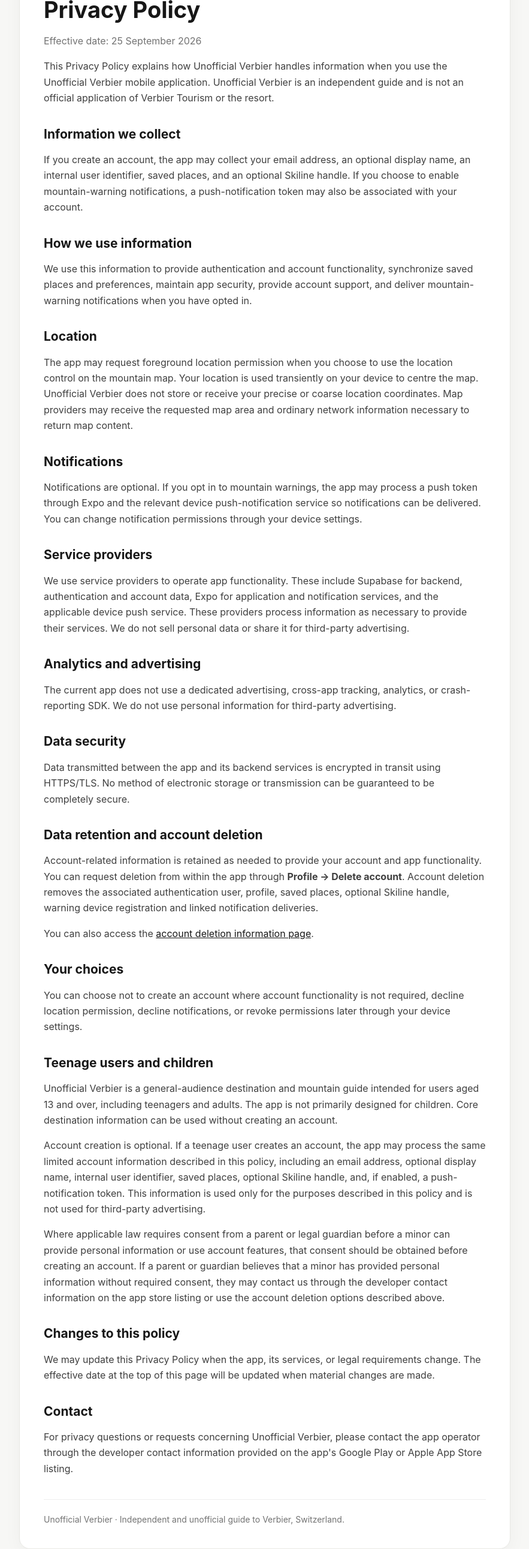
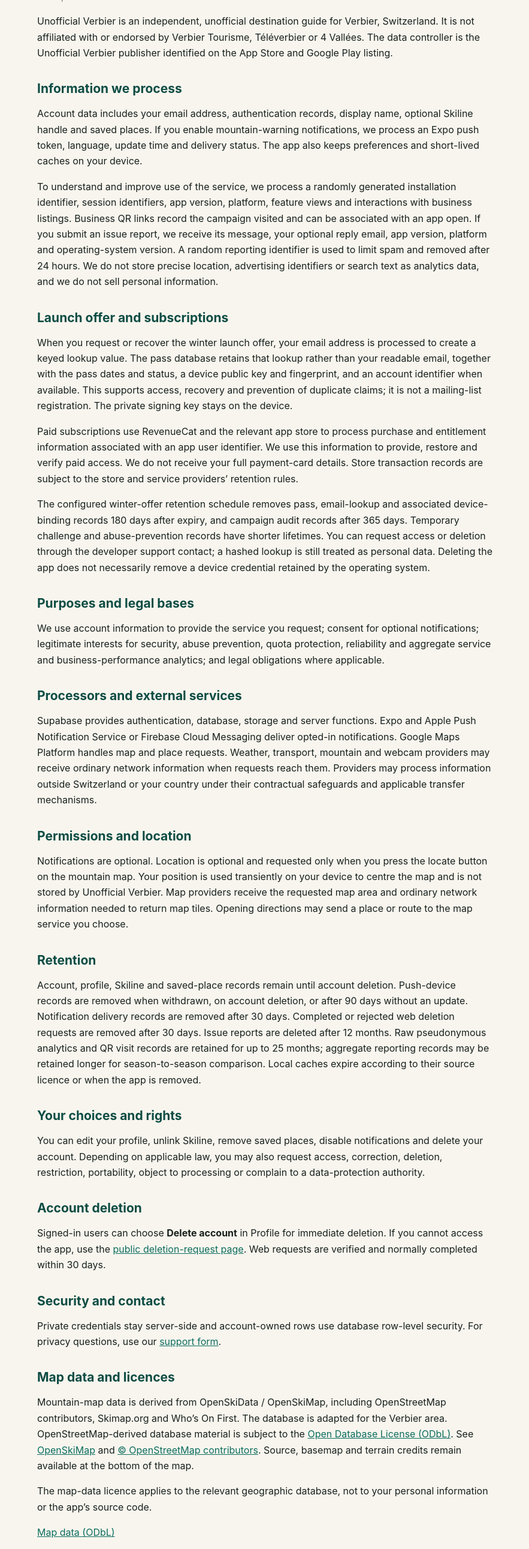
Before and after one commit to Lucasmelander/unofficial-verbier-privacy, a plain HTML site: page index.html in a window 1280 px wide. Shown: the part 120-2702 px from the top of the page at 60% size, without its empty margins (198-1081 px from the left). Drawn offline with Linux system fonts and the light colour scheme.

Commit message:
Fix public legal pages and provide a private support form

```diff
--- a/index.html
+++ b/index.html
@@ -1,64 +1,22 @@
-<!doctype html>
-<html lang="en">
-<head>
-<meta charset="utf-8">
-<meta name="viewport" content="width=device-width,initial-scale=1">
-<title>Privacy Policy | Unofficial Verbier</title>
-<meta name="description" content="Privacy Policy for the Unofficial Verbier mobile application.">
-<style>
-:root{font-family:-apple-system,BlinkMacSystemFont,"Segoe UI",Roboto,Helvetica,Arial,sans-serif;color:#171717;background:#f7f7f5}
-body{margin:0}.wrap{max-width:820px;margin:0 auto;padding:56px 24px 80px}
-.card{background:white;border:1px solid #e8e8e4;border-radius:18px;padding:40px;box-shadow:0 8px 30px rgba(0,0,0,.04)}
-h1{font-size:38px;margin:0 0 8px}h2{font-size:21px;margin-top:34px}p,li{line-height:1.65;color:#3f3f3f}
-.muted{color:#737373}.brand{font-weight:700;letter-spacing:.04em;text-transform:uppercase;font-size:13px}
-a{color:#171717}footer{margin-top:38px;padding-top:24px;border-top:1px solid #eee;color:#737373;font-size:14px}
-@media(max-width:600px){.wrap{padding:24px 14px 50px}.card{padding:26px 20px}h1{font-size:31px}}
-</style>
-</head>
-<body><main class="wrap"><article class="card">
-<div class="brand">Unofficial Verbier</div>
-<h1>Privacy Policy</h1>
-<p class="muted">Effective date: 25 September 2026</p>
-<p>This Privacy Policy explains how Unofficial Verbier handles information when you use the Unofficial Verbier mobile application. Unofficial Verbier is an independent guide and is not an official application of Verbier Tourism or the resort.</p>
-
-<h2>Information we collect</h2>
-<p>If you create an account, the app may collect your email address, an optional display name, an internal user identifier, saved places, and an optional Skiline handle. If you choose to enable mountain-warning notifications, a push-notification token may also be associated with your account.</p>
-
-<h2>How we use information</h2>
-<p>We use this information to provide authentication and account functionality, synchronize saved places and preferences, maintain app security, provide account support, and deliver mountain-warning notifications when you have opted in.</p>
-
-<h2>Location</h2>
-<p>The app may request foreground location permission when you choose to use the location control on the mountain map. Your location is used transiently on your device to centre the map. Unofficial Verbier does not store or receive your precise or coarse location coordinates. Map providers may receive the requested map area and ordinary network information necessary to return map content.</p>
-
-<h2>Notifications</h2>
-<p>Notifications are optional. If you opt in to mountain warnings, the app may process a push token through Expo and the relevant device push-notification service so notifications can be delivered. You can change notification permissions through your device settings.</p>
-
-<h2>Service providers</h2>
-<p>We use service providers to operate app functionality. These include Supabase for backend, authentication and account data, Expo for application and notification services, and the applicable device push service. These providers process information as necessary to provide their services. We do not sell personal data or share it for third-party advertising.</p>
-
-<h2>Analytics and advertising</h2>
-<p>The current app does not use a dedicated advertising, cross-app tracking, analytics, or crash-reporting SDK. We do not use personal information for third-party advertising.</p>
-
-<h2>Data security</h2>
-<p>Data transmitted between the app and its backend services is encrypted in transit using HTTPS/TLS. No method of electronic storage or transmission can be guaranteed to be completely secure.</p>
-
-<h2>Data retention and account deletion</h2>
-<p>Account-related information is retained as needed to provide your account and app functionality. You can request deletion from within the app through <strong>Profile → Delete account</strong>. Account deletion removes the associated authentication user, profile, saved places, optional Skiline handle, warning device registration and linked notification deliveries.</p>
-<p>You can also access the <a href="https://lucasmelander.github.io/unofficial-verbier-privacy/delete-account/">account deletion information page</a>.</p>
-
-<h2>Your choices</h2>
-<p>You can choose not to create an account where account functionality is not required, decline location permission, decline notifications, or revoke permissions later through your device settings.</p>
-
-<h2>Teenage users and children</h2>
-<p>Unofficial Verbier is a general-audience destination and mountain guide intended for users aged 13 and over, including teenagers and adults. The app is not primarily designed for children. Core destination information can be used without creating an account.</p>
-<p>Account creation is optional. If a teenage user creates an account, the app may process the same limited account information described in this policy, including an email address, optional display name, internal user identifier, saved places, optional Skiline handle, and, if enabled, a push-notification token. This information is used only for the purposes described in this policy and is not used for third-party advertising.</p>
-<p>Where applicable law requires consent from a parent or legal guardian before a minor can provide personal information or use account features, that consent should be obtained before creating an account. If a parent or guardian believes that a minor has provided personal information without required consent, they may contact us through the developer contact information on the app store listing or use the account deletion options described above.</p>
-
-<h2>Changes to this policy</h2>
-<p>We may update this Privacy Policy when the app, its services, or legal requirements change. The effective date at the top of this page will be updated when material changes are made.</p>
-
-<h2>Contact</h2>
-<p>For privacy questions or requests concerning Unofficial Verbier, please contact the app operator through the developer contact information provided on the app's Google Play or Apple App Store listing.</p>
-
-<footer>Unofficial Verbier · Independent and unofficial guide to Verbier, Switzerland.</footer>
-</article></main></body></html>
+<!doctype html><html lang="en"><head><meta charset="utf-8"><meta name="viewport" content="width=device-width,initial-scale=1"><title>Privacy Policy · Unofficial Verbier</title><style>
+  :root{color-scheme:light;font-family:-apple-system,BlinkMacSystemFont,"Segoe UI",sans-serif;color:#17201d;background:#f8f5ee}
+  body{margin:0}.page{max-width:760px;margin:0 auto;padding:48px 24px 80px}h1{font-size:38px;line-height:1.08;margin:0 0 10px;color:#0c4c43}
+  h2{font-size:21px;margin:34px 0 10px;color:#0c4c43}p,li{font-size:16px;line-height:1.65}a{color:#0c6d5e}.updated{color:#66706d;font-size:14px}
+  .card{background:#fff;border:1px solid #e2dfd7;border-radius:20px;padding:22px;margin-top:24px}.field{display:flex;flex-direction:column;gap:7px;margin:20px 0}
+  label{font-weight:700}input{font:inherit;padding:13px 14px;border:1px solid #aeb8b4;border-radius:12px}button{font:inherit;font-weight:700;color:#fff;background:#0c6d5e;border:0;border-radius:999px;padding:13px 20px;cursor:pointer}
+  button:disabled{opacity:.55}.message{min-height:24px;margin-top:14px}.small{font-size:13px;color:#66706d}
+</style></head><body><main class="page"><h1>Privacy Policy</h1><p class="updated">Last updated 16 October 2026</p>
+  <p>Unofficial Verbier is an independent, unofficial destination guide for Verbier, Switzerland. It is not affiliated with or endorsed by Verbier Tourisme, Téléverbier or 4 Vallées. The data controller is the Unofficial Verbier publisher identified on the App Store and Google Play listing.</p>
+  <h2>Information we process</h2><p>Account data includes your email address, authentication records, display name, optional Skiline handle and saved places. If you enable mountain-warning notifications, we process an Expo push token, language, update time and delivery status. The app also keeps preferences and short-lived caches on your device.</p><p>To understand and improve use of the service, we process a randomly generated installation identifier, session identifiers, app version, platform, feature views and interactions with business listings. Business QR links record the campaign visited and can be associated with an app open. If you submit an issue report, we receive its message, your optional reply email, app version, platform and operating-system version. A random reporting identifier is used to limit spam and removed after 24 hours. We do not store precise location, advertising identifiers or search text as analytics data, and we do not sell personal information.</p>
+  <h2>Launch offer and subscriptions</h2><p>When you request or recover the winter launch offer, your email address is processed to create a keyed lookup value. The pass database retains that lookup rather than your readable email, together with the pass dates and status, a device public key and fingerprint, and an account identifier when available. This supports access, recovery and prevention of duplicate claims; it is not a mailing-list registration. The private signing key stays on the device.</p><p>Paid subscriptions use RevenueCat and the relevant app store to process purchase and entitlement information associated with an app user identifier. We use this information to provide, restore and verify paid access. We do not receive your full payment-card details. Store transaction records are subject to the store and service providers’ retention rules.</p><p>The configured winter-offer retention schedule removes pass, email-lookup and associated device-binding records 180 days after expiry, and campaign audit records after 365 days. Temporary challenge and abuse-prevention records have shorter lifetimes. You can request access or deletion through the developer support contact; a hashed lookup is still treated as personal data. Deleting the app does not necessarily remove a device credential retained by the operating system.</p>
+  <h2>Purposes and legal bases</h2><p>We use account information to provide the service you request; consent for optional notifications; legitimate interests for security, abuse prevention, quota protection, reliability and aggregate service and business-performance analytics; and legal obligations where applicable.</p>
+  <h2>Processors and external services</h2><p>Supabase provides authentication, database, storage and server functions. Expo and Apple Push Notification Service or Firebase Cloud Messaging deliver opted-in notifications. Google Maps Platform handles map and place requests. Weather, transport, mountain and webcam providers may receive ordinary network information when requests reach them. Providers may process information outside Switzerland or your country under their contractual safeguards and applicable transfer mechanisms.</p>
+  <h2>Permissions and location</h2><p>Notifications are optional. Location is optional and requested only when you press the locate button on the mountain map. Your position is used transiently on your device to centre the map and is not stored by Unofficial Verbier. Map providers receive the requested map area and ordinary network information needed to return map tiles. Opening directions may send a place or route to the map service you choose.</p>
+  <h2>Retention</h2><p>Account, profile, Skiline and saved-place records remain until account deletion. Push-device records are removed when withdrawn, on account deletion, or after 90 days without an update. Notification delivery records are removed after 30 days. Completed or rejected web deletion requests are removed after 30 days. Issue reports are deleted after 12 months. Raw pseudonymous analytics and QR visit records are retained for up to 25 months; aggregate reporting records may be retained longer for season-to-season comparison. Local caches expire according to their source licence or when the app is removed.</p>
+  <h2>Your choices and rights</h2><p>You can edit your profile, unlink Skiline, remove saved places, disable notifications and delete your account. Depending on applicable law, you may also request access, correction, deletion, restriction, portability, object to processing or complain to a data-protection authority.</p>
+  <h2>Account deletion</h2><p>Signed-in users can choose <strong>Delete account</strong> in Profile for immediate deletion. If you cannot access the app, use the <a href="https://lucasmelander.github.io/unofficial-verbier-privacy/delete-account/">public deletion-request page</a>. Web requests are verified and normally completed within 30 days.</p>
+  <h2>Security and contact</h2><p>Private credentials stay server-side and account-owned rows use database row-level security. For privacy questions, use our <a href="https://lucasmelander.github.io/unofficial-verbier-privacy/support/">support form</a>.</p>
+  <h2 id="map-data">Map data and licences</h2><p>Mountain-map data is derived from OpenSkiData / OpenSkiMap, including OpenStreetMap contributors, Skimap.org and Who’s On First. The database is adapted for the Verbier area. OpenStreetMap-derived database material is subject to the <a href="https://opendatacommons.org/licenses/odbl/1-0/">Open Database License (ODbL)</a>. See <a href="https://openskimap.org/">OpenSkiMap</a> and <a href="https://www.openstreetmap.org/copyright">© OpenStreetMap contributors</a>. Source, basemap and terrain credits remain available at the bottom of the map.</p><p>The map-data licence applies to the relevant geographic database, not to your personal information or the app’s source code.</p>
+  <p><a href="https://icmlxnzltjtwzelorgar.supabase.co/storage/v1/object/public/open-map-data/map-data.json">Map data (ODbL)</a></p>
+  <h2 id="mountain-warning-information">Mountain-warning information</h2><p>Sources: MeteoSwiss / MeteoAlarm and SLF. Weather alerts cover the Verbier village point; avalanche information covers the Martigny–Verbier bulletin region. This is an overview, not complete coverage of the 4 Vallées. Read the full official bulletin before heading out.</p><p>Warnings are selected for Verbier and formatted for this app. Open the original warning for the unmodified source document.</p><p>Time delays between this website and the www.meteoalarm.org website are possible. For the most up-to-date awareness information as published by the participating National Meteorological and Hydrological Services, please refer to www.meteoalarm.org.</p><p><a href="https://meteoalarm.org/en/page/terms-and-conditions">MeteoAlarm reuse terms</a> · <a href="https://www.meteoalarm.org">MeteoAlarm</a></p>
+</main></body></html>
```
Also changed, not shown: delete-account/index.html (+27 -46 lines), support/index.html (added, +56 -0 lines), terms/index.html (added, +15 -0 lines).
